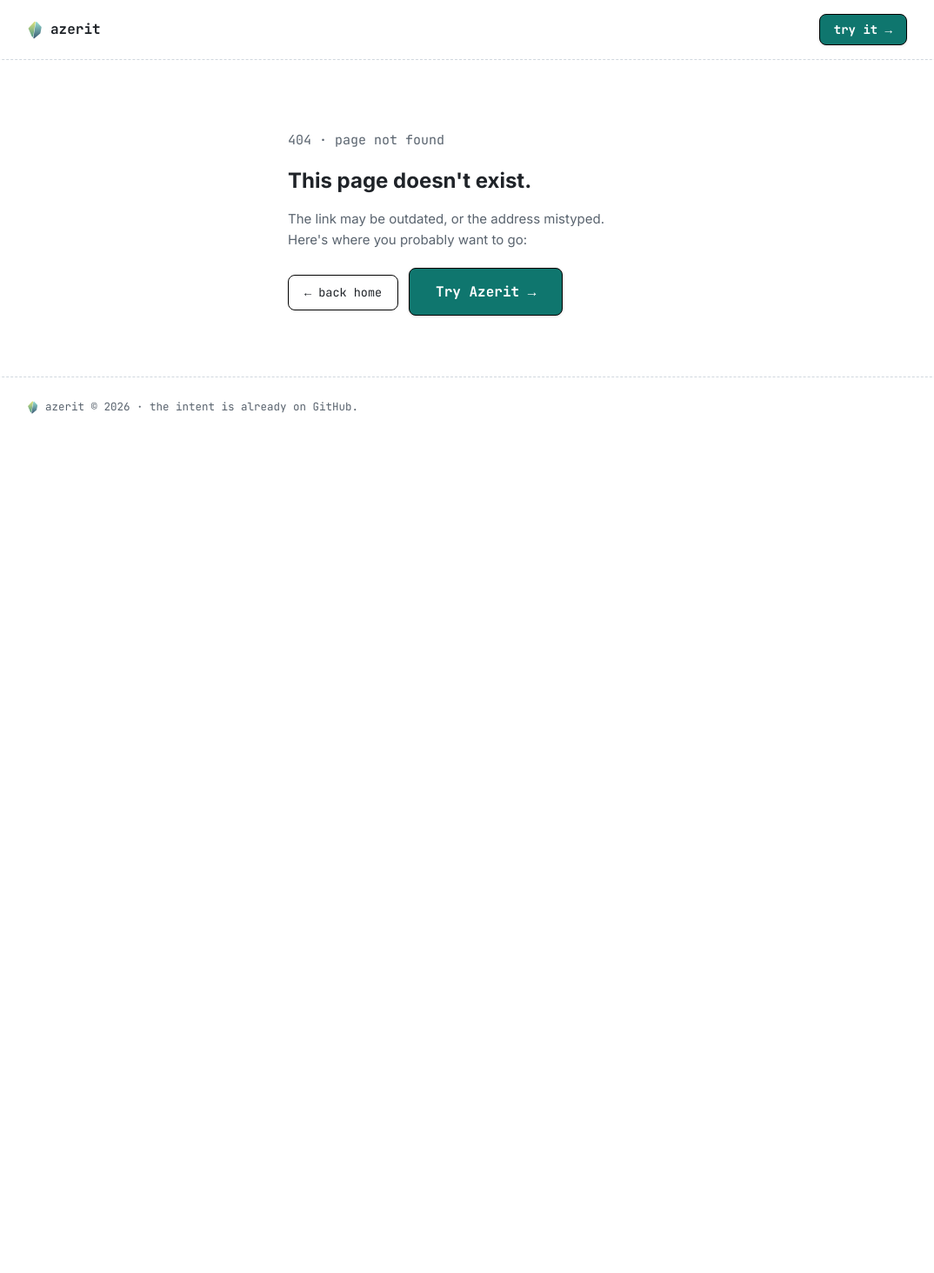
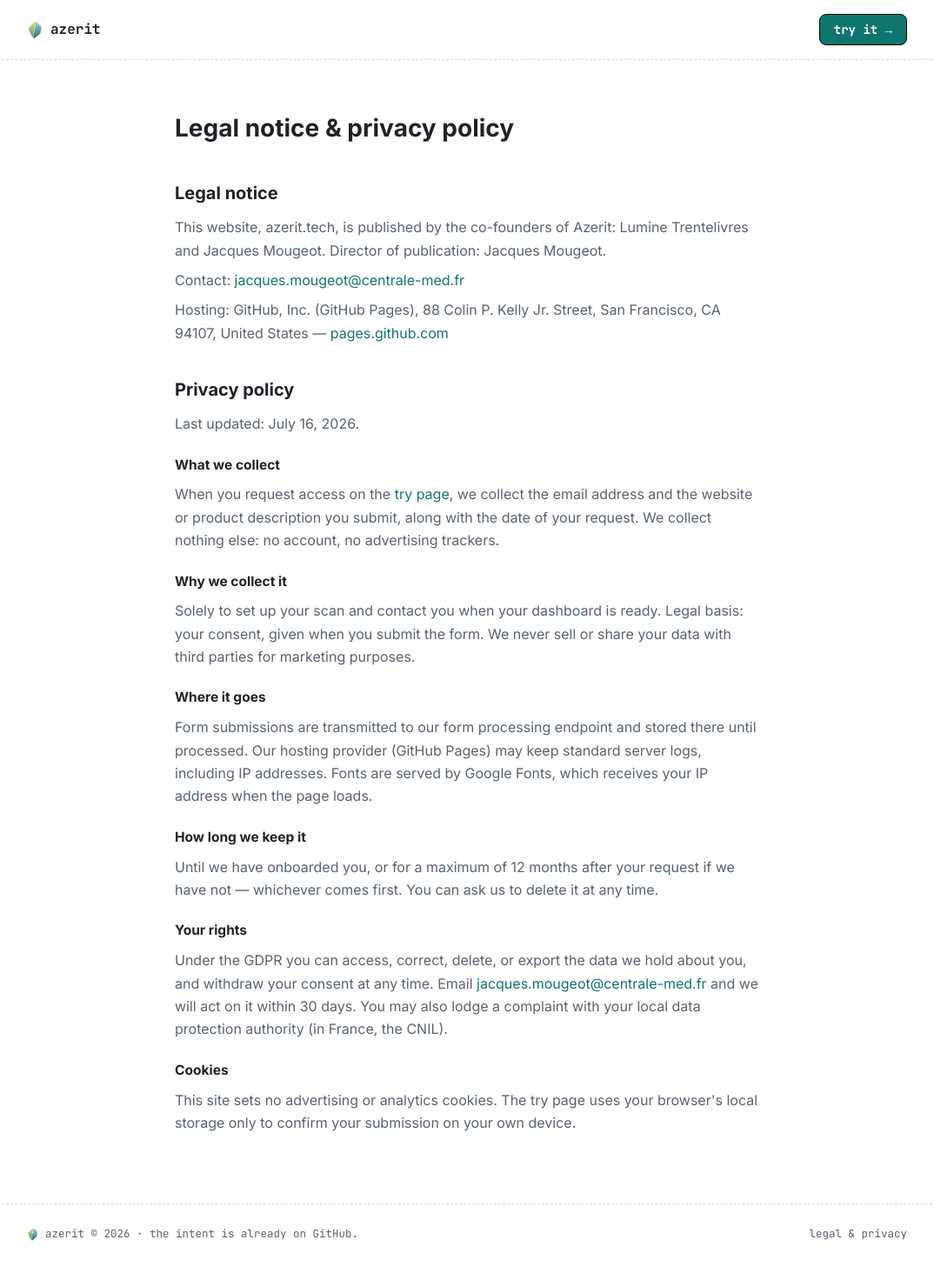
Before and after one commit to jmougeot/Azerit-landing-page, a React (Vite) app: page /legal in a window 1280 px wide. Shown: the top 1464 px of the page at 87% size, without its empty margins (103-1177 px from the left). Before the commit the page ends 800 px from the top, so only its background shows below. Built offline with nearby package versions, Linux system fonts and the light colour scheme.

Commit message:
Add legal notice & privacy policy page
Co-Authored-By: Claude Fable 5 <noreply@anthropic.com>

```diff
--- a/src/App.tsx
+++ b/src/App.tsx
@@ -8,6 +8,7 @@ const Admin = lazy(() => import("./pages/Admin").then((m) => ({ default: m.Admin
 const NotFound = lazy(() =>
   import("./pages/NotFound").then((m) => ({ default: m.NotFound }))
 );
+const Legal = lazy(() => import("./pages/Legal").then((m) => ({ default: m.Legal })));
 
 // GitHub Pages serves the same index.html for every route (404 fallback),
 // so the canonical URL must be kept in sync with the current route.
@@ -31,6 +32,7 @@ export function App() {
           <Route path="/" element={<Landing />} />
           <Route path="/try" element={<Try />} />
           <Route path="/admin" element={<Admin />} />
+          <Route path="/legal" element={<Legal />} />
           <Route path="*" element={<NotFound />} />
         </Routes>
       </Suspense>
--- a/src/components/Nav.tsx
+++ b/src/components/Nav.tsx
@@ -22,6 +22,9 @@ export function Footer() {
       <div className="container" style={{ display: "flex", alignItems: "center", gap: 8 }}>
         <LogoMark size={13} /> azerit © {new Date().getFullYear()} · the intent is already on
         GitHub.
+        <Link to="/legal" style={{ marginLeft: "auto", color: "inherit" }}>
+          legal &amp; privacy
+        </Link>
       </div>
     </footer>
   );
--- /dev/null
+++ b/src/pages/Legal.tsx
@@ -0,0 +1,80 @@
+import { useEffect } from "react";
+import { TopBar, Footer } from "../components/Nav";
+
+export function Legal() {
+  useEffect(() => {
+    document.title = "Legal notice & privacy policy · Azerit";
+    return () => {
+      document.title = "Azerit · Find Leads on GitHub with AI-Powered Outreach";
+    };
+  }, []);
+
+  return (
+    <>
+      <TopBar />
+      <main className="container legal">
+        <h1>Legal notice &amp; privacy policy</h1>
+
+        <h2>Legal notice</h2>
+        <p>
+          This website, azerit.tech, is published by the co-founders of Azerit: Lumine
+          Trentelivres and Jacques Mougeot. Director of publication: Jacques Mougeot.
+        </p>
+        <p>
+          Contact: <a href="mailto:jacques.mougeot@centrale-med.fr">jacques.mougeot@centrale-med.fr</a>
+        </p>
+        <p>
+          Hosting: GitHub, Inc. (GitHub Pages), 88 Colin P. Kelly Jr. Street, San Francisco, CA
+          94107, United States — <a href="https://pages.github.com" target="_blank" rel="noreferrer">pages.github.com</a>
+        </p>
+
+        <h2>Privacy policy</h2>
+        <p>Last updated: July 16, 2026.</p>
+
+        <h3>What we collect</h3>
+        <p>
+          When you request access on the <a href="/try">try page</a>, we collect the email address
+          and the website or product description you submit, along with the date of your request.
+          We collect nothing else: no account, no advertising trackers.
+        </p>
+
+        <h3>Why we collect it</h3>
+        <p>
+          Solely to set up your scan and contact you when your dashboard is ready. Legal basis:
+          your consent, given when you submit the form. We never sell or share your data with
+          third parties for marketing purposes.
+        </p>
+
+        <h3>Where it goes</h3>
+        <p>
+          Form submissions are transmitted to our form processing endpoint and stored there until
+          processed. Our hosting provider (GitHub Pages) may keep standard server logs, including
+          IP addresses. Fonts are served by Google Fonts, which receives your IP address when the
+          page loads.
+        </p>
+
+        <h3>How long we keep it</h3>
+        <p>
+          Until we have onboarded you, or for a maximum of 12 months after your request if we
+          have not — whichever comes first. You can ask us to delete it at any time.
+        </p>
+
+        <h3>Your rights</h3>
+        <p>
+          Under the GDPR you can access, correct, delete, or export the data we hold about you,
+          and withdraw your consent at any time. Email{" "}
+          <a href="mailto:jacques.mougeot@centrale-med.fr">jacques.mougeot@centrale-med.fr</a> and
+          we will act on it within 30 days. You may also lodge a complaint with your local data
+          protection authority (in France, the CNIL).
+        </p>
+
+        <h3>Cookies</h3>
+        <p>
+          This site sets no advertising or analytics cookies. The try page uses your browser's
+          local storage only to confirm your submission on your own device.
+        </p>
+      </main>
+      <Footer />
+    </>
+  );
+}
--- a/src/styles.css
+++ b/src/styles.css
@@ -684,3 +684,30 @@ button {
   border: 1px solid rgba(70, 209, 96, 0.4);
   background: var(--green-soft);
 }
+
+/* legal & privacy page */
+.legal {
+  max-width: 720px;
+  padding-top: 56px;
+  padding-bottom: 72px;
+}
+.legal h1 {
+  font-size: 28px;
+  margin-bottom: 28px;
+}
+.legal h2 {
+  font-size: 20px;
+  margin: 36px 0 10px;
+}
+.legal h3 {
+  font-size: 15.5px;
+  margin: 22px 0 6px;
+}
+.legal p {
+  color: var(--text-dim);
+  line-height: 1.65;
+  margin: 8px 0;
+}
+.legal a {
+  color: var(--green, inherit);
+}
```
Also changed, not shown: 2 other files (tests, documents, lock files or other folders).
